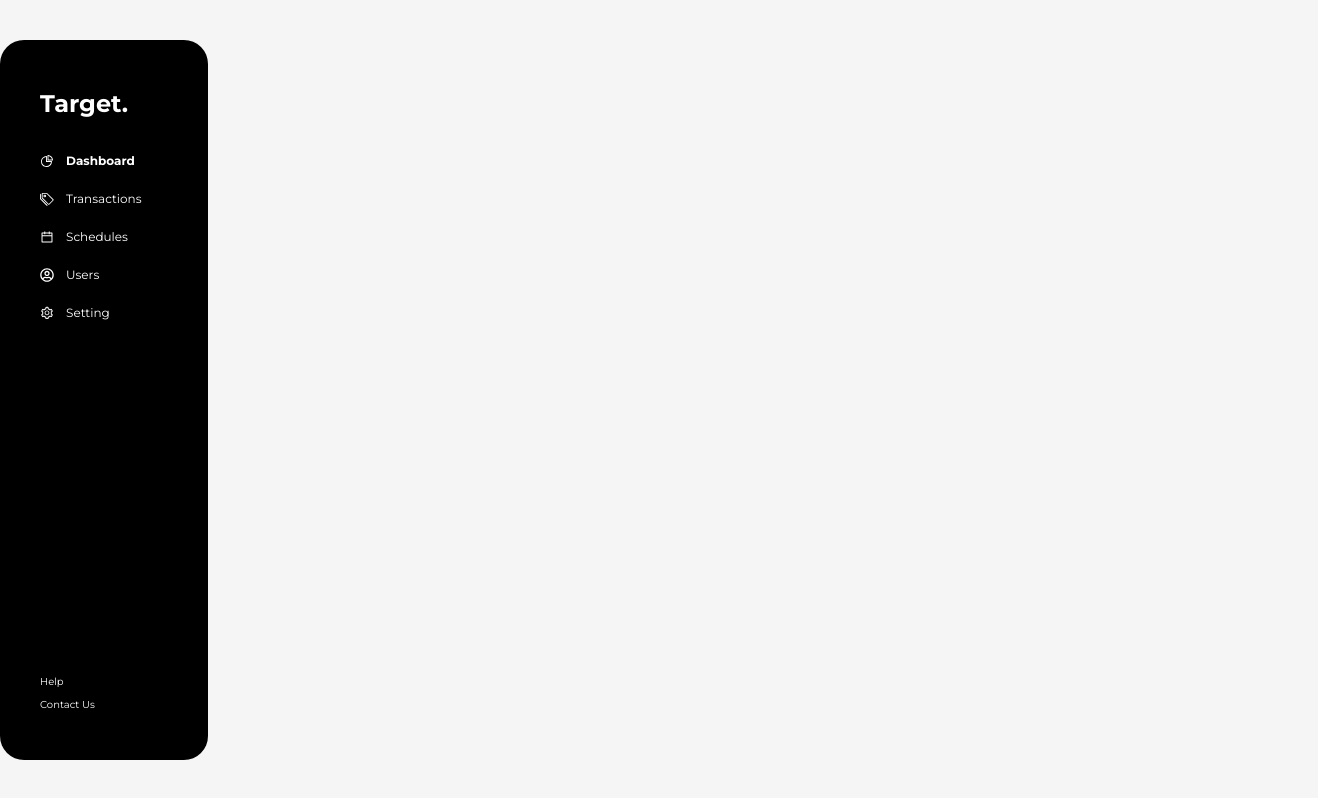
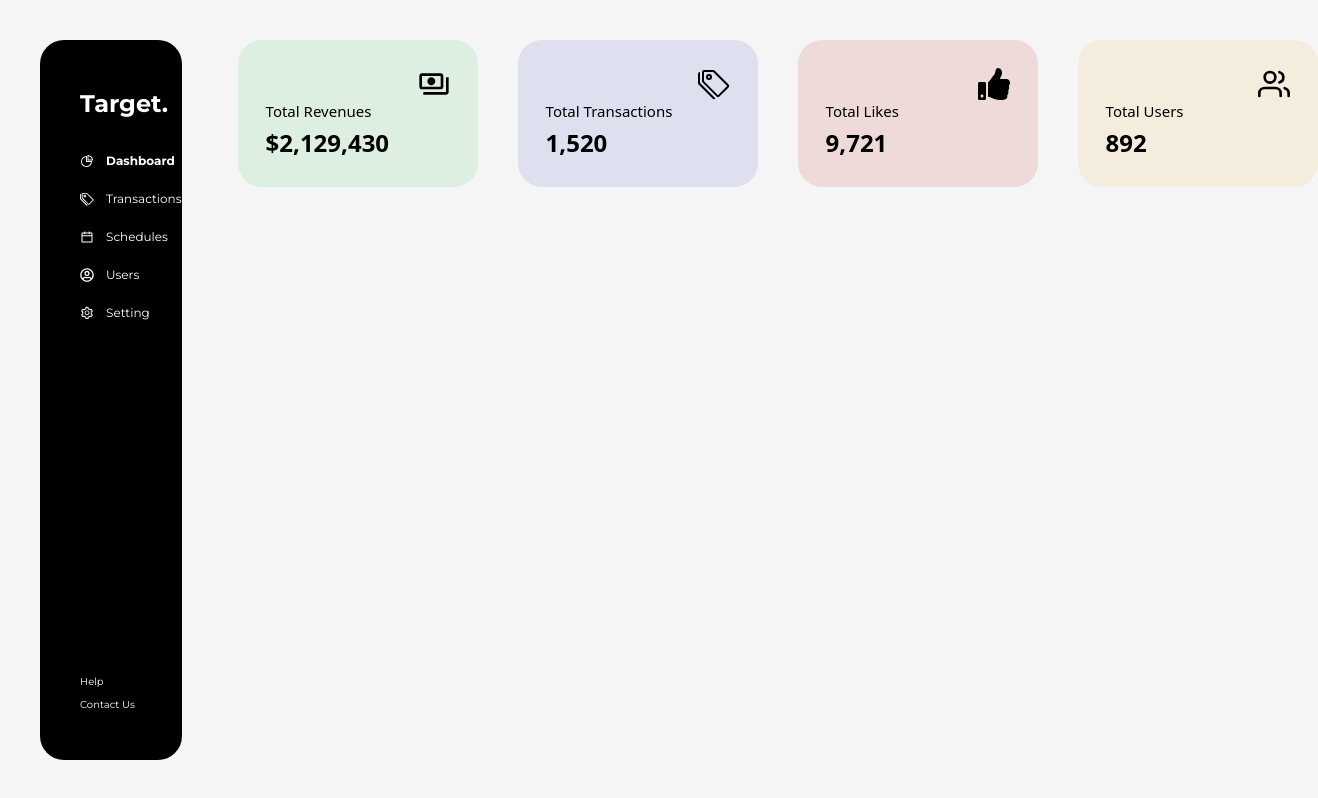
Before and after one commit to ArnabChatterjee20k/React---Dashboard, a React (Vite) app: page /dashboard in a window 1280 px wide. Shown: the whole page, 1318 px wide, since content can reach past the window. Built offline with nearby package versions, Linux system fonts and the light colour scheme; the HTML template or start-up script is replaced by a standard one.

Commit message:
feat -- datacards

```diff
--- /dev/null
+++ b/src/components/DashBoard/DataCards.tsx
@@ -0,0 +1,27 @@
+import { DataCardsData } from "../../data/DataCardsData";
+import { DataCardsProps } from "../../types/DataCards";
+
+export default function DataCards() {
+  return (
+    <div className="flex gap-10 w-full">
+      {DataCardsData.map((data) => (
+        <Card {...data} />
+      ))}
+    </div>
+  );
+}
+
+function Card({ Icon, heading, value, color }: DataCardsProps) {
+  return (
+    <div
+      className={`w-[15rem] p-7 flex flex-col rounded-3xl`}
+      style={{ backgroundColor: color }}
+    >
+      <Icon size="2em" className="self-end" />
+      <div className="flex flex-col gap-1">
+        <p className="text-[15px] font-[500]">{heading}</p>
+        <p className="font-bold text-2xl">{value}</p>
+      </div>
+    </div>
+  );
+}
--- a/src/components/DashBoard/SideNav.tsx
+++ b/src/components/DashBoard/SideNav.tsx
@@ -3,29 +3,15 @@ import { Links } from "../../data/Links";
 import { twMerge } from "tailwind-merge";
 
 export default function SideNav() {
-  const { pathname } = useLocation();
   return (
-    <aside className="min-h-screen w-[13rem] flex flex-col py-10">
+    <aside className="min-h-screen w-[18rem] flex flex-col py-10">
       <div className="bg-black flex-1 rounded-3xl flex flex-col pl-10 py-12 gap-8 items-start">
         <h3 className="font-monteserat text-2xl text-white font-[700]">
           Target.
         </h3>
         <div className="flex flex-col flex-1 justify-between">
-            <DashboardLinks/>
-          <div className="flex flex-col justify-start gap-2">
-            <Link
-              to="/help"
-              className="text-white font-[400] text-[10px] font-monteserat"
-            >
-              Help
-            </Link>
-            <Link
-              to="/contact"
-              className="text-white font-[400] text-[10px] font-monteserat"
-            >
-              Contact Us
-            </Link>
-          </div>
+          <DashboardLinks />
+          <UserHelp />
         </div>
       </div>
     </aside>
@@ -54,3 +40,22 @@ function DashboardLinks() {
     </div>
   );
 }
+
+function UserHelp() {
+  return (
+    <div className="flex flex-col justify-start gap-2">
+      <Link
+        to="/help"
+        className="text-white font-[400] text-[10px] font-monteserat"
+      >
+        Help
+      </Link>
+      <Link
+        to="/contact"
+        className="text-white font-[400] text-[10px] font-monteserat"
+      >
+        Contact Us
+      </Link>
+    </div>
+  );
+}
--- /dev/null
+++ b/src/components/DashBoard/VisualisationSpace.tsx
@@ -0,0 +1,6 @@
+import DataCards from "./DataCards"
+export default function VisualisationSpace() {
+  return (
+    <div className="py-10 w-full"><DataCards/></div>
+  )
+}
--- /dev/null
+++ b/src/data/DataCardsData.ts
@@ -0,0 +1,12 @@
+import { BsTags } from "react-icons/bs";
+import { MdOutlinePayments } from "react-icons/md";
+import { FaThumbsUp } from "react-icons/fa";
+import { FiUsers } from "react-icons/fi";
+
+import { DataCardsProps } from "../types/DataCards";
+export const DataCardsData: DataCardsProps[] = [
+  { heading: "Total Revenues", value: "$2,129,430", Icon: MdOutlinePayments,color:"#DDEFE0" },
+  { heading: "Total Transactions", value: "1,520", Icon: BsTags , color:"#DEE0EF"},
+  { heading: "Total Likes", value: "9,721", Icon: FaThumbsUp ,color:"#EFDADA"},
+  { heading: "Total Users", value: "892", Icon: FiUsers ,color:"#F4ECDD"},
+];
--- a/src/pages/DashBoard.tsx
+++ b/src/pages/DashBoard.tsx
@@ -1,7 +1,11 @@
-import SideNav from "../components/DashBoard/SideNav"
+import SideNav from "../components/DashBoard/SideNav";
+import VisualisationSpace from "../components/DashBoard/VisualisationSpace";
 
 export default function DashBoard() {
   return (
-    <SideNav/>
-  )
+    <section className="flex px-10 gap-14">
+      <SideNav />
+      <VisualisationSpace />
+    </section>
+  );
 }
--- /dev/null
+++ b/src/types/DataCards.d.ts
@@ -0,0 +1,8 @@
+import { IconBaseProps } from "react-icons";
+import React from "react";
+export type DataCardsProps = {
+  heading: string;
+  value: string;
+  color: "#DDEFE0" | "#F4ECDD" | "#EFDADA" | "#DEE0EF";
+  Icon: (props: IconBaseProps) => React.ReactNode;
+};
--- a/src/types/SideNavLinks.d.ts
+++ b/src/types/SideNavLinks.d.ts
@@ -1,5 +1,4 @@
 import React from "react";
-import { FaBeer } from "react-icons/fa";
 import { IconBaseProps } from "react-icons";
 export type SideNavLinks = {
   link: string;
```
